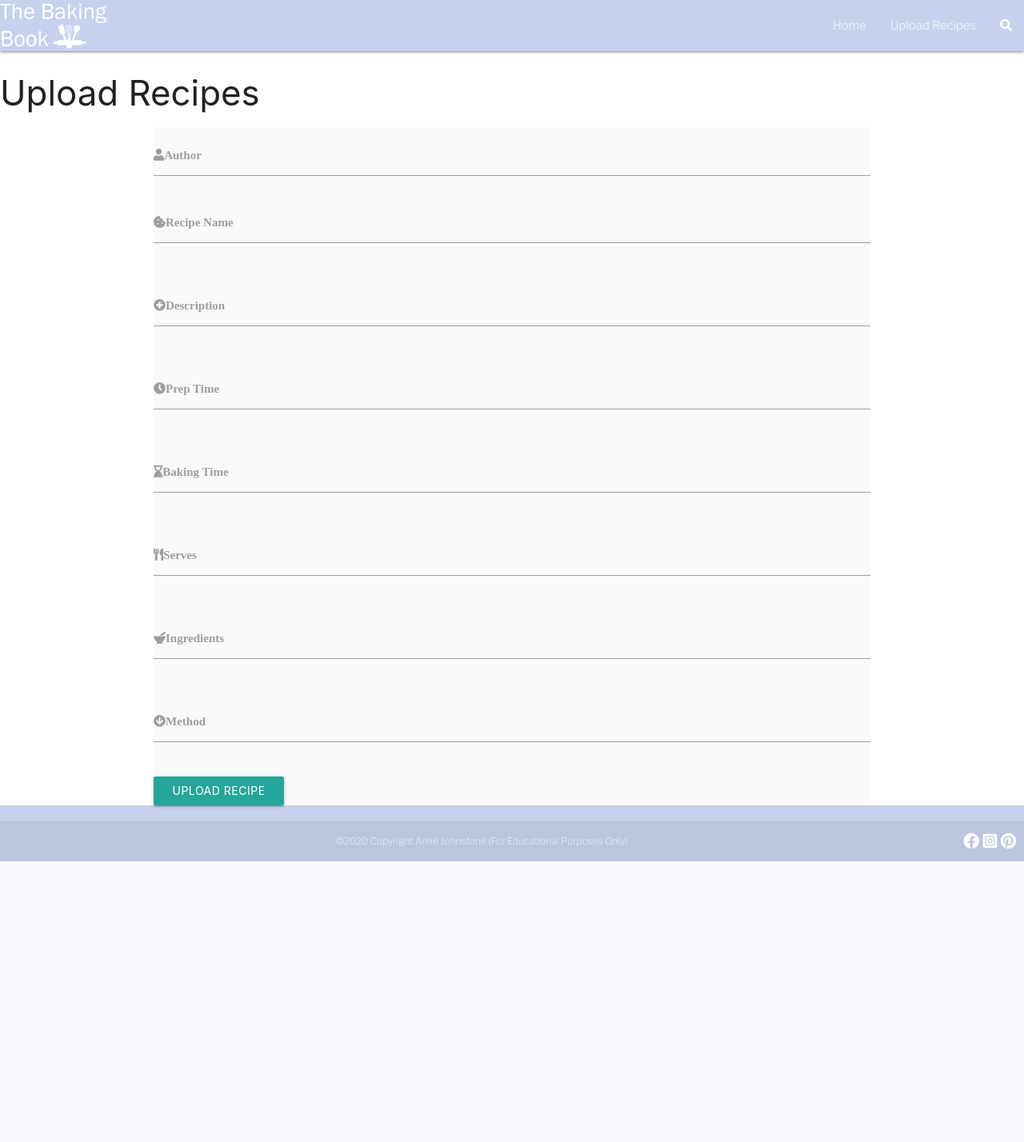
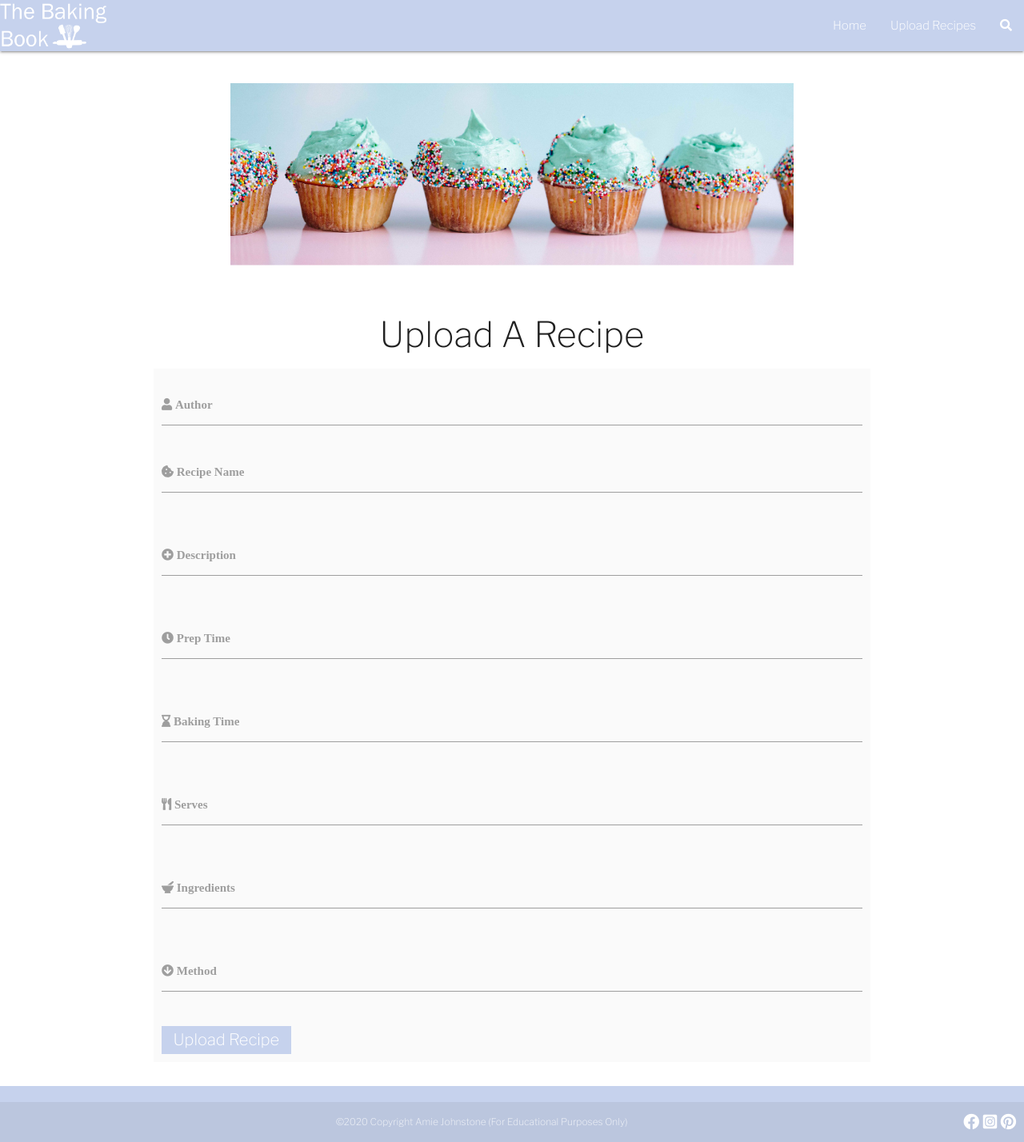
Before and after one commit to Amiejohnstone18/The_Baking_Book, a Flask app: page /add_recipes in a window 1280 px wide. Shown: the whole page at 80% size. Before the commit the page ends 1077 px from the top, so only its background shows below. Run offline with Flask 2, Linux system fonts and the light colour scheme; some libraries are stand-ins or nearby versions.

Commit message:
Added some styling to the recipe form

```diff
--- a/static/css/style.css
+++ b/static/css/style.css
@@ -53,11 +53,38 @@
   font-family: "Libre Franklin", sans-serif;
 }
 
-
 /* Recipe Cards */
 
 /*.card { */
 
+/* Add Recipes */
+#add_recipe_title {
+  font-family: "Libre Franklin", sans-serif;
+  text-align: center;
+}
+
+.row-card-panel {
+  margin-bottom: 30px;
+  padding-left: 10px;
+  padding-right: 10px;
+  padding-top: 10px;
+  padding-bottom: 10px;
+}
+
+.button {
+  font-family: "Libre Franklin", sans-serif;
+  background-color: #c6d2ed;
+  color: white;
+  border: #c6d2ed solid 1px;
+  font-size: 20px;
+  padding-top: 5px;
+  padding-bottom: 5px;
+}
+
+.button:hover {
+  font-weight: bold;
+  font-size: 22px;
+}
 
 /* Footer */
 .page-footer {
--- a/templates/add_recipes.html
+++ b/templates/add_recipes.html
@@ -1,7 +1,17 @@
 {% extends "base.html" %} {% block content %}
+<div class="hero-block">
+  <img
+    class="hero-image"
+    src="static/images/add_recipe_img.png"
+    alt="hero-image"
+  />
+</div>
+<br />
+<br />
+
 
 <!-- Upload Recipes -->
-<h3>Upload Recipes</h3>
+<h3 id="add_recipe_title">Upload A Recipe</h3>
 <div class="row-card-panel grey lighten-5 container">
   <form class="col s12" method="POST" action="{{ url_for('add_recipes') }}">
     <div class="row">
@@ -15,7 +25,7 @@
           class="validate"
           required
         />
-        <label class="fas fa-user" for="author">Author</label>
+        <label class="fas fa-user" for="author">      Author</label>
       </div>
       <!-- Recipe Name -->
       <div class="input-field col s12">
@@ -26,7 +36,7 @@
           class="validate"
           required
         />
-        <label class="fas fa-cookie-bite" for="recipe_name">Recipe Name</label>
+        <label class="fas fa-cookie-bite" for="recipe_name">      Recipe Name</label>
       </div>
     </div>
     <!-- Upload Image -->
@@ -43,21 +53,21 @@
           class="validate"
           required
         />
-        <label class="fas fa-plus-circle" for="description">Description</label>
+        <label class="fas fa-plus-circle" for="description">      Description</label>
       </div>
     </div>
     <!-- Preptime -->
     <div class="row">
       <div class="input-field col s12">
         <input id="preptime" name="preptime" type="text" required />
-        <label class="fas fa-clock" for="prep-time">Prep Time</label>
+        <label class="fas fa-clock" for="prep-time">      Prep Time</label>
       </div>
     </div>
     <!-- Baking Time -->
     <div class="row">
       <div class="input-field col s12">
         <input id="bakingtime" name="bakingtime" type="text" required />
-        <label class="fas fa-hourglass-end" for="bakingtime">Baking Time</label>
+        <label class="fas fa-hourglass-end" for="bakingtime">      Baking Time</label>
       </div>
     </div>
     <!-- Serves -->
@@ -70,7 +80,7 @@
           class="validate"
           required
         />
-        <label class="fas fa-utensils" for="serves">Serves</label>
+        <label class="fas fa-utensils" for="serves">      Serves</label>
       </div>
     </div>
     <!-- Ingredients -->
@@ -84,7 +94,7 @@
           required
         />
         <label class="fas fa-mortar-pestle" for="ingredients"
-          >Ingredients</label
+          >      Ingredients</label
         >
       </div>
     </div>
@@ -98,11 +108,11 @@
           class="validate"
           required
         />
-        <label class="fas fa-arrow-circle-down" for="method">Method</label>
+        <label class="fas fa-arrow-circle-down" for="method">      Method</label>
       </div>
     </div>
     <!-- Submit Button -->
-    <button class="btn waves-effect waves-light" type="submit">
+    <button class="button" type="submit">
       Upload Recipe
       <i class="material-icons left"></i>
     </button>
```
Also changed, not shown: static/images/add_recipe_img.png (added).
